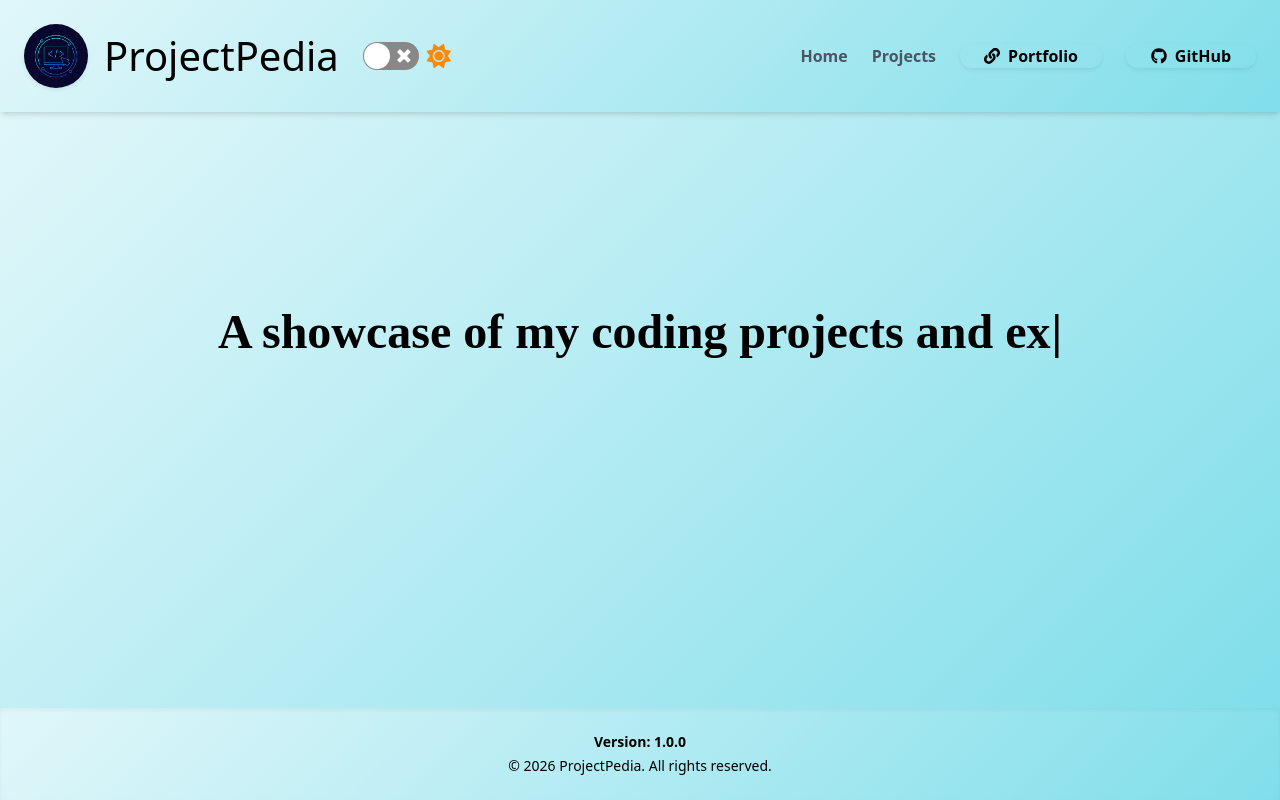
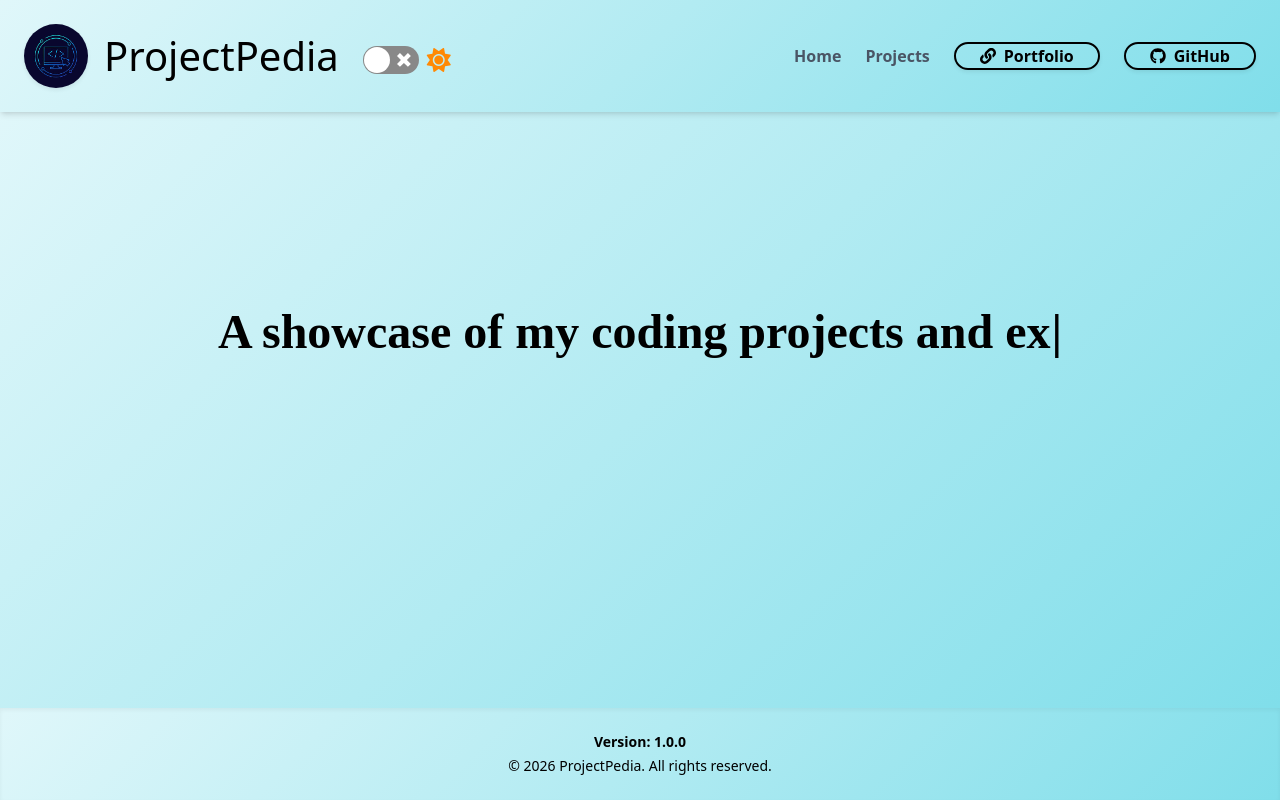
Before and after one commit to arnavkatyayan/projectpediafe, a React (Vite) app: page / in a window 1280 px wide. Built offline with nearby package versions, Linux system fonts and the light colour scheme.

Commit message:
Alignment Changes on HomePage.

```diff
--- a/src/App.jsx
+++ b/src/App.jsx
@@ -42,7 +42,7 @@ function App() {
         <div className='flex items-center gap-3 md:gap-4 flex-wrap justify-center'>
           <img src={Logo} alt="Projectpedia Logo" className='w-12 h-12 md:w-16 md:h-16 rounded-full cursor-pointer transition-transform hover:scale-105 shadow-sm' onClick={() => navigation("/")} />
           <h1 className='text-2xl md:text-3xl font-bold cursor-pointer m-0' onClick={() => navigation("/")}>ProjectPedia</h1>
-          <div className="flex items-center gap-2 ml-2">
+          <div className="flex items-center gap-2 ml-2 mt-2">
             <Switch checked={theme === "dark"} onChange={toggleTheme} label="Toggle Theme" className='cursor-pointer' />
             <p className="font-bold m-0 flex items-center">
               {theme === "dark" ? (
@@ -66,13 +66,13 @@ function App() {
           </div>
           <p
             onClick={() => window.open("https://visualresumearnavk2025.vercel.app/", "_blank")}
-            className='flex items-center justify-center gap-2 rounded-full mt-3 px-6 min-w-[130px] shadow-sm cursor-pointer'
+            className='flex items-center justify-center gap-2 rounded-full mt-3 px-6 min-w-[130px] shadow-sm cursor-pointer border-2 hover:border-2 hover:border-blue-500'
           >
             <FaLink size={16} /> <span className="hidden sm:inline">Portfolio</span>
           </p>
           <p
             onClick={() => window.open("https://github.com/arnavkatyayan", "_blank")}
-            className='flex items-center justify-center gap-2 rounded-full mt-3 px-6 min-w-[130px] shadow-sm cursor-pointer'
+            className='flex items-center justify-center gap-2 rounded-full mt-3 px-6 min-w-[130px] shadow-sm cursor-pointer border-2 hover:border-2 hover:border-blue-500'
           >
             <FaGithub size={16} /> <span className="hidden sm:inline">GitHub</span>
           </p>
```
